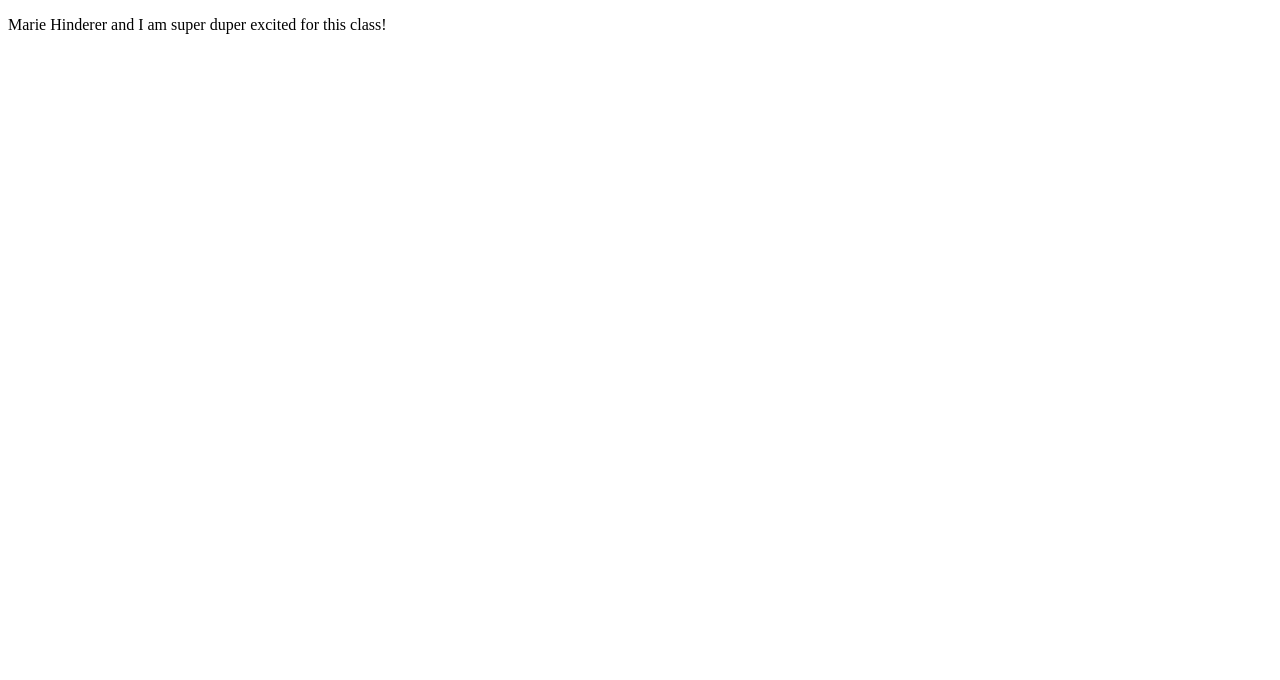
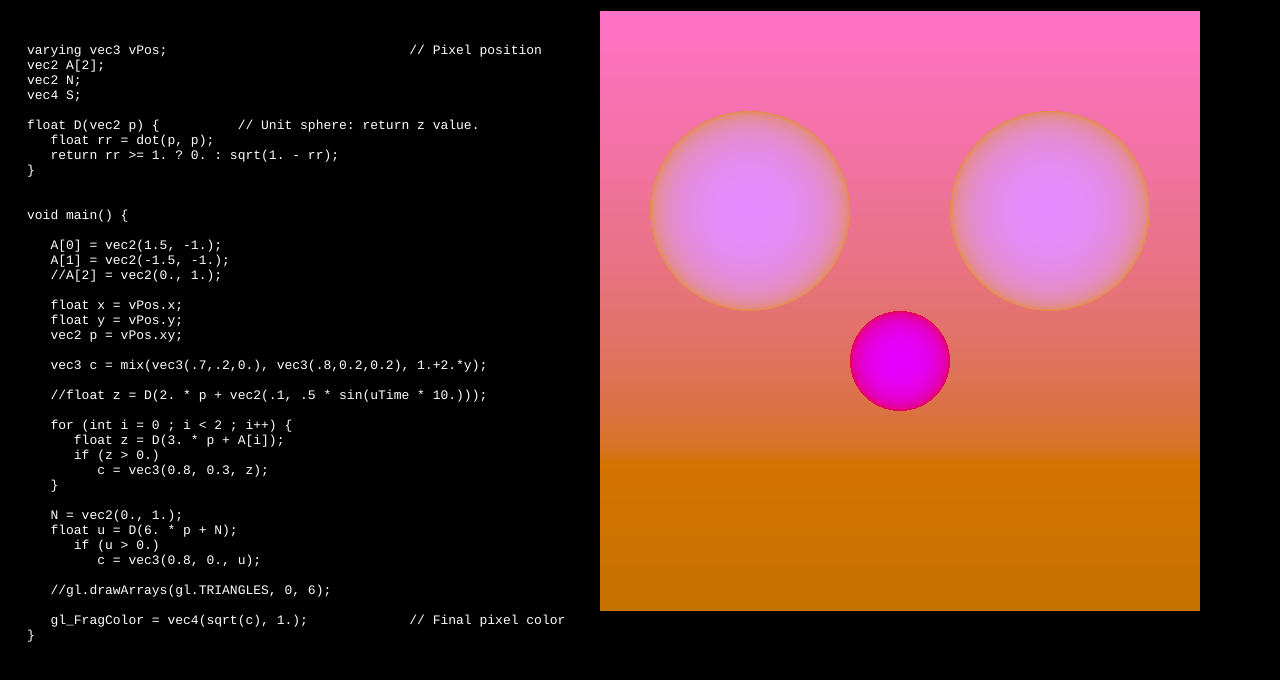
Before and after one commit to mariehinderer/graphics, a plain HTML site: page index.html in a window 1280 px wide. Drawn offline with Linux system fonts and the light colour scheme.

Commit message:
new commit

```diff
--- a/index.html
+++ b/index.html
@@ -1,9 +1,76 @@
-<!doctype html>
-<html>
-  <head>
-    <title> Marie Hinderer </title>
-  </head>
-  <body>
-    <p>Marie Hinderer and I am super duper excited for this class!</p>
-  </body>
-</html>
+<script src=lib.js></script>
+
+<body bgcolor=black text=white>
+
+<center>
+<canvas id='canvas1' width=600 height=600></canvas>
+</center>
+
+</body>
+
+<script id='vs_script' type='x-shader/x-vertex'>
+
+   attribute vec3 aPos;
+   varying   vec3 vPos;
+   void main() {
+      gl_Position = vec4(aPos, 1.0);  // Set position of vertex in image.
+      vPos = aPos;                    // Copy pos to a varying variable to
+   }
+
+</script>
+
+<script id='fs_script' type='x-shader/x-fragment'>
+
+varying vec3 vPos;                               // Pixel position
+vec2 A[2];
+vec2 N;
+vec4 S;
+
+float D(vec2 p) {          // Unit sphere: return z value.
+   float rr = dot(p, p);
+   return rr >= 1. ? 0. : sqrt(1. - rr);
+}
+
+
+void main() {
+
+   A[0] = vec2(1.5, -1.);
+   A[1] = vec2(-1.5, -1.);
+   //A[2] = vec2(0., 1.);
+
+   float x = vPos.x;
+   float y = vPos.y;
+   vec2 p = vPos.xy;
+
+   vec3 c = mix(vec3(.7,.2,0.), vec3(.8,0.2,0.2), 1.+2.*y);
+
+   //float z = D(2. * p + vec2(.1, .5 * sin(uTime * 10.)));
+
+   for (int i = 0 ; i < 2 ; i++) {
+      float z = D(3. * p + A[i]);
+      if (z > 0.)
+         c = vec3(0.8, 0.3, z);
+   }
+
+   N = vec2(0., 1.);
+   float u = D(6. * p + N);
+      if (u > 0.)
+         c = vec3(0.8, 0., u);
+
+   //gl.drawArrays(gl.TRIANGLES, 0, 6);
+
+   gl_FragColor = vec4(sqrt(c), 1.);             // Final pixel color
+}
+
+
+</script>
+
+<script>
+
+var vs = vs_script.innerHTML, fs = fs_script.innerHTML;
+
+addTextEditor(fs, function() { canvas1.setShaders(vs, this.value); });
+
+gl_start(canvas1, vs, fs);
+
+</script>
--- /dev/null
+++ b/lib.js
@@ -0,0 +1,81 @@
+
+var fragmentShaderHeader = [''               // PREDEFINED STUFF FOR FRAGMENT SHADERS
+,'   precision highp float;'
+].join('\n');
+
+function gl_start(canvas, vertexShader, fragmentShader) {           // START WEBGL RUNNING IN A CANVAS
+
+   setTimeout(function() {
+      try {
+         canvas.gl = canvas.getContext('experimental-webgl');                 // Make sure WebGl is supported.
+      } catch (e) { throw 'Sorry, your browser does not support WebGL.'; }
+
+      canvas.setShaders = function(vertexShader, fragmentShader) {            // Add the vertex and fragment shaders:
+
+         var gl = this.gl, program = gl.createProgram();                           // Create the WebGL program.
+
+         function addshader(type, src) {                                           // Create and attach a WebGL shader.
+            var shader = gl.createShader(type);
+            gl.shaderSource(shader, src);
+            gl.compileShader(shader);
+            if (! gl.getShaderParameter(shader, gl.COMPILE_STATUS))
+               console.log('Cannot compile shader:\n\n' + gl.getShaderInfoLog(shader));
+            gl.attachShader(program, shader);
+         };
+
+         addshader(gl.VERTEX_SHADER  , vertexShader  );                            // Add the vertex and fragment shaders.
+         addshader(gl.FRAGMENT_SHADER, fragmentShaderHeader + fragmentShader);
+
+         gl.linkProgram(program);                                                  // Link the program and report any errors.
+         if (! gl.getProgramParameter(program, gl.LINK_STATUS))
+            console.log('Could not link the shader program!');
+         gl.useProgram(program);
+
+         gl.bindBuffer(gl.ARRAY_BUFFER, gl.createBuffer());                        // Create a square as a triangle strip
+         gl.bufferData(gl.ARRAY_BUFFER, new Float32Array(                          //    consisting of two triangles.
+                       [ -1,1,0, 1,1,0, -1,-1,0, 1,-1,0 ]), gl.STATIC_DRAW);
+
+         var aPos = gl.getAttribLocation(program, 'aPos');                         // Assign aPos attribute to each vertex.
+         gl.enableVertexAttribArray(aPos);
+         gl.vertexAttribPointer(aPos, 3, gl.FLOAT, false, 0, 0);
+
+         gl.uTime = gl.getUniformLocation(program, 'uTime');
+                              // Remember address of uTime variable.
+      }
+
+      canvas.setShaders(vertexShader, fragmentShader);                        // Initialize everything,
+
+      setInterval(function() {                                                // Start the animation loop.
+         var gl = canvas.gl;
+
+         if (gl.startTime === undefined)                                           // First time through,
+            gl.startTime = Date.now();                                             //    record the start time.
+         gl.uniform1f(gl.uTime, (Date.now() - gl.startTime)  / 1000);              // Set time for the shaders.
+
+         gl.drawArrays(gl.TRIANGLE_STRIP, 0, 4);                                   // Render the square.
+      }, 30);
+
+   }, 100); // Wait 100 milliseconds after page has loaded before starting WebGL.
+}
+
+function addTextEditor(code, callback) {                                // Add a text editor to the web page:
+   document.body.innerHTML = [''
+      ,'<table><tr><td width=10></td><td valign=top>'                         // Insert new html for textArea into the page.
+      ,'<textArea id=textArea '
+      ,'style="font:13px courier;outline-width:0;border-style:none;resize:none;overflow:scroll;"'
+      ,'></textArea>'
+      ,'</td><td valign=top>' + document.body.innerHTML + '</td></tr></table>'
+      ].join('');
+
+   textArea.value = code;                                                    // Set its current text to user-provided code.
+
+   var i = 0, text = textArea.value.split('\n');                             // Set the correct number of rows and columns.
+   textArea.rows = Math.max(text.length, 50);
+   while (i < text.length)
+      textArea.cols = Math.max(textArea.cols, text[i++].length);
+
+   textArea.style.backgroundColor = 'black';                                 // Set the text editor's text and bg colors.
+   textArea.style.color = 'white';
+
+   textArea.onkeyup = callback;                                              // User-provided callback function on keystroke.
+}
```
Also changed, not shown: README.md (deleted), 2 other files.
